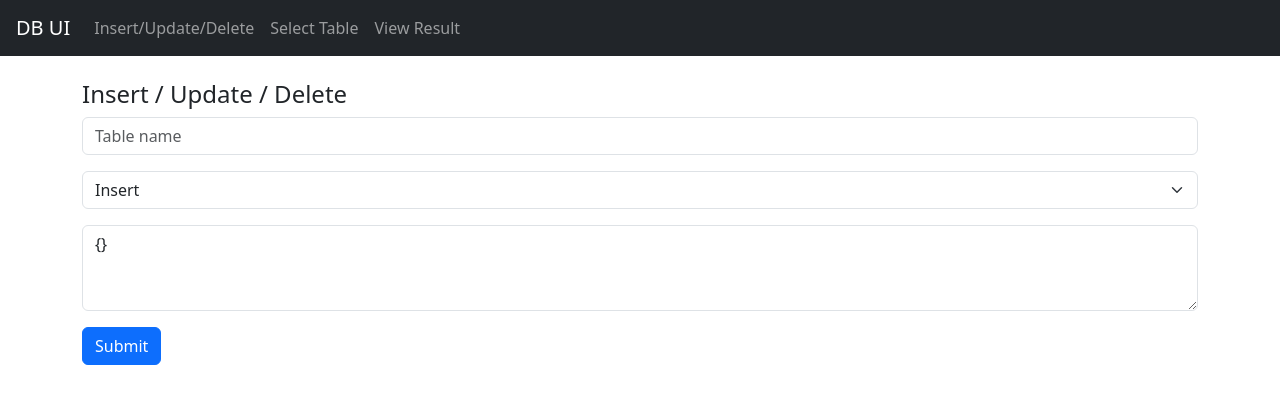
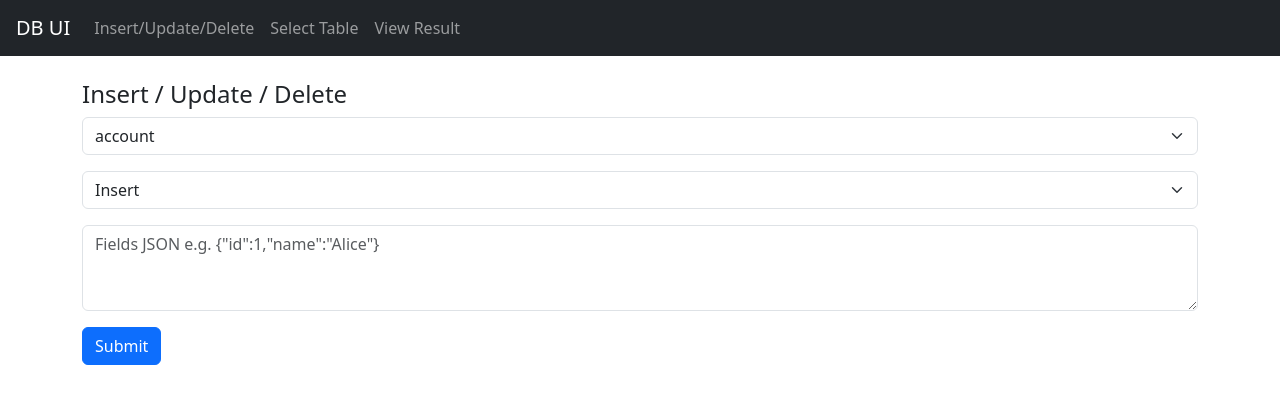
Before and after one commit to SHUB2205/DB-Grp12, a React (Create React App) app in the folder frontend/: page /edit in a window 1280 px wide. Shown: the top 404 px of the page. Built offline with nearby package versions, Linux system fonts and the light colour scheme.

Commit message:
Update the view endpoint & Edit page's frontend & fix data serialization errors

```diff
--- a/frontend/src/pages/InsertUpdateDelete.js
+++ b/frontend/src/pages/InsertUpdateDelete.js
@@ -1,19 +1,24 @@
 import React, { useState } from "react";
 
 export default function InsertUpdateDelete() {
-  const [table, setTable] = useState("");
+  const [table, setTable] = useState("account");
   const [action, setAction] = useState("insert");
-  const [fields, setFields] = useState("{}");
+  const [fields, setFields] = useState("");
   const [where, setWhere] = useState("");
   const [message, setMessage] = useState("");
 
   const handleSubmit = async () => {
     let url = `http://localhost:5000/api/${action}`;
-    let payload = {
+    try {
+      var payload = {
         table,
-      fields: Object.keys(JSON.parse(fields)),
-      values: Object.values(JSON.parse(fields)),
+        fields: action === "delete" ? [] : Object.keys(JSON.parse(fields)),
+        values: action === "delete" ? [] : Object.values(JSON.parse(fields)),
       };
+    } catch (error) {
+      setMessage("Invalid JSON format for fields.");
+      return;
+    }
     if (action !== "insert") payload["where"] = where;
 
     const res = await fetch(url, {
@@ -22,18 +27,30 @@ export default function InsertUpdateDelete() {
       body: JSON.stringify(payload),
     });
     const result = await res.json();
-    setMessage(result.status || result.error);
+    setMessage(res.ok ? result.message : result.error);
   };
 
   return (
     <div>
       <h4>Insert / Update / Delete</h4>
       <div className="mb-3">
-        <input
-          className="form-control"
-          placeholder="Table name"
+        <select
+          className="form-select"
           onChange={(e) => setTable(e.target.value)}
-        />
+        >
+          <option value="account">account</option>
+          <option value="accountlog">accountlog</option>
+          <option value="address">address</option>
+          <option value="auditlog">auditlog</option>
+          <option value="branch">branch</option>
+          <option value="creditcard">creditcard</option>
+          <option value="customer">customer</option>
+          <option value="deletedcustomers">deletedcustomers</option>
+          <option value="employee">employee</option>
+          <option value="loan">loan</option>
+          <option value="loanapplication">loanapplication</option>
+          <option value="transaction">transaction</option>
+        </select>
       </div>
       <div className="mb-3">
         <select
@@ -45,6 +62,7 @@ export default function InsertUpdateDelete() {
           <option value="delete">Delete</option>
         </select>
       </div>
+      {action !== "delete" && (
         <div className="mb-3">
           <textarea
             className="form-control"
@@ -54,11 +72,12 @@ export default function InsertUpdateDelete() {
             onChange={(e) => setFields(e.target.value)}
           />
         </div>
+      )}
       {(action === "update" || action === "delete") && (
         <div className="mb-3">
           <input
             className="form-control"
-            placeholder="WHERE clause e.g. id=1"
+            placeholder='WHERE clause e.g. {"creditcardid": 12, ...} (JSON format)'
             onChange={(e) => setWhere(e.target.value)}
           />
         </div>
--- a/frontend/src/pages/SelectQuery.js
+++ b/frontend/src/pages/SelectQuery.js
@@ -1,27 +1,58 @@
 import React, { useState } from "react";
 
 export default function SelectQuery() {
-  const [table, setTable] = useState("");
+  const [table, setTable] = useState("account");
   const [data, setData] = useState(null);
 
   const fetchData = async () => {
+    console.log(table);
+
     const res = await fetch(`http://localhost:5000/api/select?table=${table}`);
     const result = await res.json();
+    console.log(result);
     setData(result);
   };
 
   return (
     <div>
       <h4>Select Table Data</h4>
-      <input className="form-control mb-3" placeholder="Enter table name" onChange={(e) => setTable(e.target.value)} />
-      <button className="btn btn-primary mb-3" onClick={fetchData}>Fetch</button>
+      <select
+        className="form-select mb-3"
+        onChange={(e) => setTable(e.target.value)}
+      >
+        <option value="account">account</option>
+        <option value="accountlog">accountlog</option>
+        <option value="address">address</option>
+        <option value="auditlog">auditlog</option>
+        <option value="branch">branch</option>
+        <option value="creditcard">creditcard</option>
+        <option value="customer">customer</option>
+        <option value="deletedcustomers">deletedcustomers</option>
+        <option value="employee">employee</option>
+        <option value="loan">loan</option>
+        <option value="loanapplication">loanapplication</option>
+        <option value="transaction">transaction</option>
+      </select>
+      <button className="btn btn-primary mb-3" onClick={fetchData}>
+        Fetch
+      </button>
 
       {data && (
         <table className="table table-bordered table-striped">
-          <thead><tr>{data.columns.map((col, i) => <th key={i}>{col}</th>)}</tr></thead>
+          <thead>
+            <tr>
+              {data.columns.map((col, i) => (
+                <th key={i}>{col}</th>
+              ))}
+            </tr>
+          </thead>
           <tbody>
             {data.rows.map((row, i) => (
-              <tr key={i}>{row.map((val, j) => <td key={j}>{val}</td>)}</tr>
+              <tr key={i}>
+                {row.map((val, j) => (
+                  <td key={j}>{val}</td>
+                ))}
+              </tr>
             ))}
           </tbody>
         </table>
--- a/frontend/src/pages/ViewResult.js
+++ b/frontend/src/pages/ViewResult.js
@@ -4,20 +4,37 @@ export default function ViewResult() {
   const [data, setData] = useState(null);
 
   useEffect(() => {
-    fetch("http://localhost:5000/api/view-result")
-      .then(res => res.json())
-      .then(result => setData(result));
+    const fetchViewResult = async () => {
+      const res = await fetch("http://localhost:5000/api/view-result");
+      const result = await res.json();
+      setData(result);
+    };
+
+    fetchViewResult();
   }, []);
 
   return (
     <div>
-      <h4>View Result (from Complex View)</h4>
+      <h4>
+        view_totalapprovedloanamountbycustomer (For each customer, sum of all
+        loans currently approved)
+      </h4>
       {data && (
         <table className="table table-bordered table-striped">
-          <thead><tr>{data.columns.map((col, i) => <th key={i}>{col}</th>)}</tr></thead>
+          <thead>
+            <tr>
+              {data.columns.map((col, i) => (
+                <th key={i}>{col}</th>
+              ))}
+            </tr>
+          </thead>
           <tbody>
             {data.rows.map((row, i) => (
-              <tr key={i}>{row.map((val, j) => <td key={j}>{val}</td>)}</tr>
+              <tr key={i}>
+                {row.map((val, j) => (
+                  <td key={j}>{val}</td>
+                ))}
+              </tr>
             ))}
           </tbody>
         </table>
```
Also changed, not shown: 1 other file (tests, documents, lock files or other folders). Lines whose indentation alone changed are shown as unchanged.
